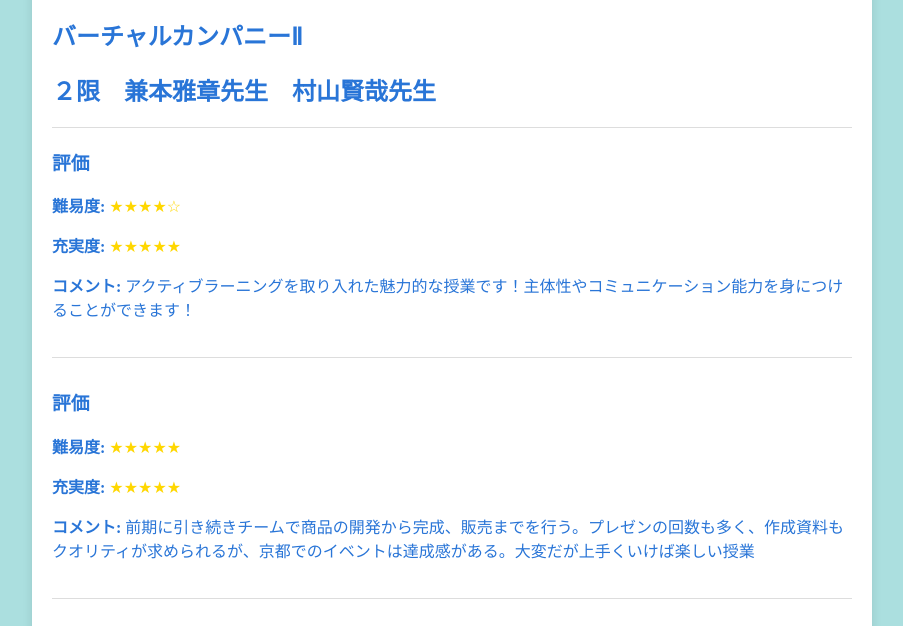
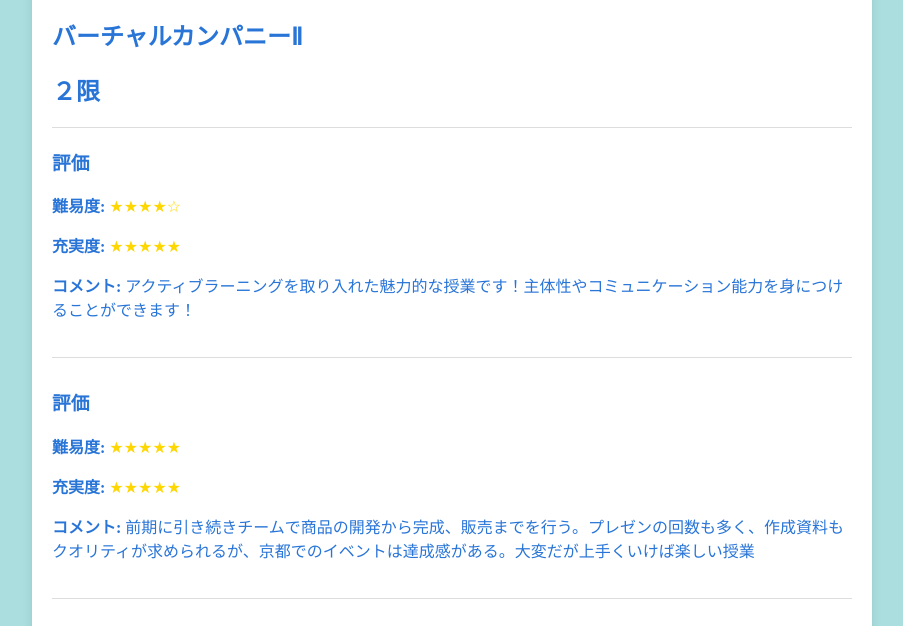
Before and after one commit to zento423/-, a plain HTML site: page バーチャルカンパニーⅡ.html in a window 1280 px wide. Shown: the part 96-722 px from the top of the page, without its empty margins (188-1091 px from the left). Drawn offline with Linux system fonts and the light colour scheme.

Commit message:
Update バーチャルカンパニーⅡ.html

```diff
--- a/バーチャルカンパニーⅡ.html
+++ b/バーチャルカンパニーⅡ.html
@@ -13,7 +13,7 @@
 
   <div class="information">
    <h2>バーチャルカンパニーⅡ</h2>
-   <h2>２限　兼本雅章先生　村山賢哉先生</h2>
+   <h2>２限</h2>
   </div>
 
 
```
